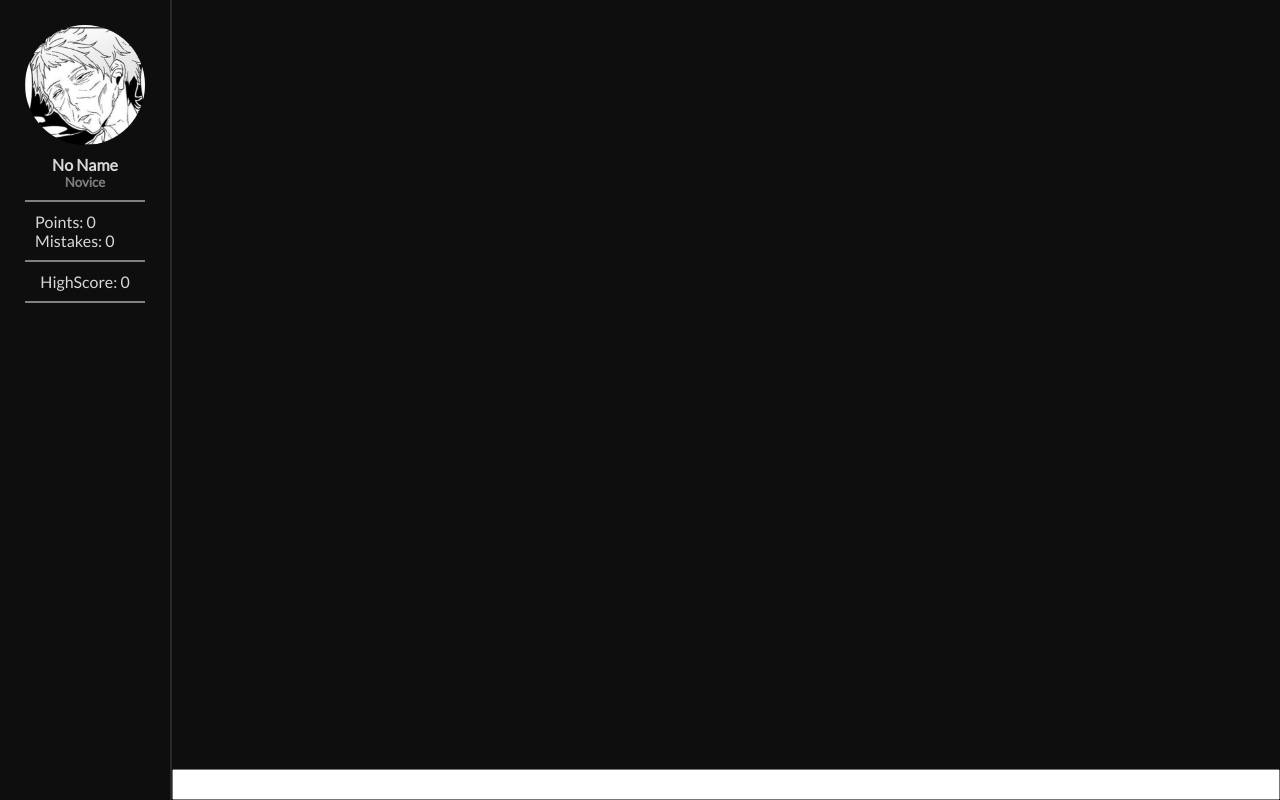
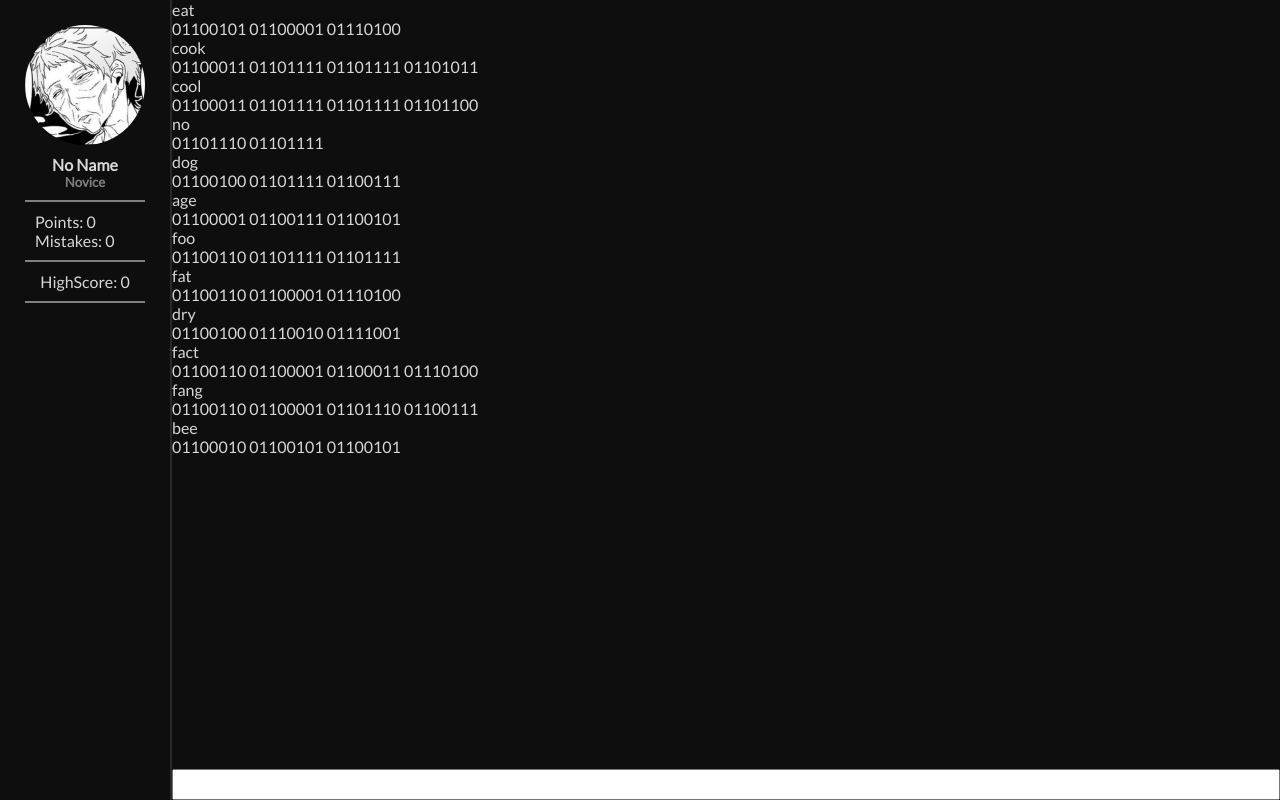
Before and after one commit to vincpinas/binary-reader, a React (Create React App) app: page /game in a window 1280 px wide. Built offline with nearby package versions, Linux system fonts and the light colour scheme.

Commit message:
:art: testing styling

```diff
--- a/src/Components/DifficultySelector/DifficultySelector.css
+++ b/src/Components/DifficultySelector/DifficultySelector.css
@@ -21,6 +21,30 @@
 }
 
 .difficultyButton:hover {
-    color: rgb(255, 22, 22);
+    animation: red-rainbow 2s infinite ease-in ;
     font-size: 2.4em;
 }
+
+@keyframes red-rainbow {
+    0% { color: #e6e6e6}
+    5% { color: #ff8383}
+    10% { color: #ff4d4d}
+    15% { color: #c42626}
+    20% { color: #7a0000}
+    25% { color: #3d0000}
+    30% { color: #7a0000}
+    35% { color: #c42626}
+    40% { color: #ff4d4d}
+    45% { color: #ff8383}
+    50% { color: #e6e6e6}
+    55% { color: #ff8383}
+    60% { color: #ff4d4d}
+    65% { color: #c42626}
+    70% { color: #7a0000}
+    75% { color: #3d0000}
+    80% { color: #7a0000}
+    85% { color: #c42626}
+    90% { color: #ff4d4d}
+    95% { color: #ff8383}
+    100% { color: #e6e6e6}
+}
--- a/src/Components/Game/Game.css
+++ b/src/Components/Game/Game.css
@@ -14,6 +14,8 @@
 .gameDisplay {
     height: 100%;
     width: 100%;
+    display: flex;
+    flex-direction: column;
 }
 
 .gameInput {
--- a/src/Components/Game/Game.tsx
+++ b/src/Components/Game/Game.tsx
@@ -21,12 +21,6 @@ interface gameProps {
 
 const Game = ({...props}: gameProps) => {
     const currentGameDataSet: any = chooseDataSet(props.difficulty, WordDataSets)
-    currentGameDataSet.map((word: string) => {
-        return (
-            console.log(word),
-            console.log(textToBinary(word))
-        )
-    })
 
     return (
         <React.Fragment>
@@ -34,7 +28,14 @@ const Game = ({...props}: gameProps) => {
                 <UserInfo userName={props.userName} rank={props.rank} highScore={props.highScore} points={props.points} mistakes={props.mistakes}/>
                 <main className="gameContainer">
                     <div className="gameDisplay">
-
+                    { currentGameDataSet.map((word: string, key: number) => {
+                        return (
+                            <div key={key}>
+                                <p>{word}</p>
+                                <p>{textToBinary(word)}</p>
+                            </div>
+                        )
+                    })}
                     </div>
                     <input className="gameInput"/>
                 </main>
```
